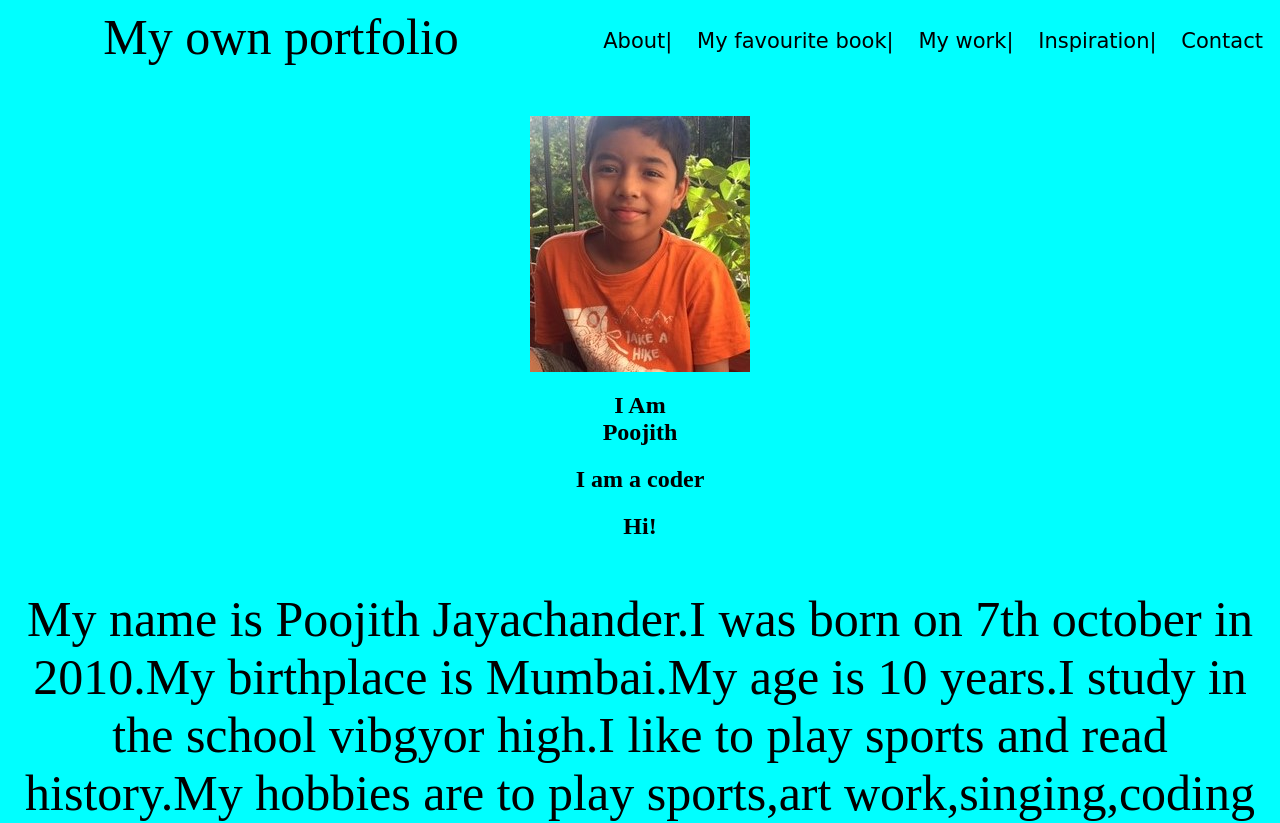
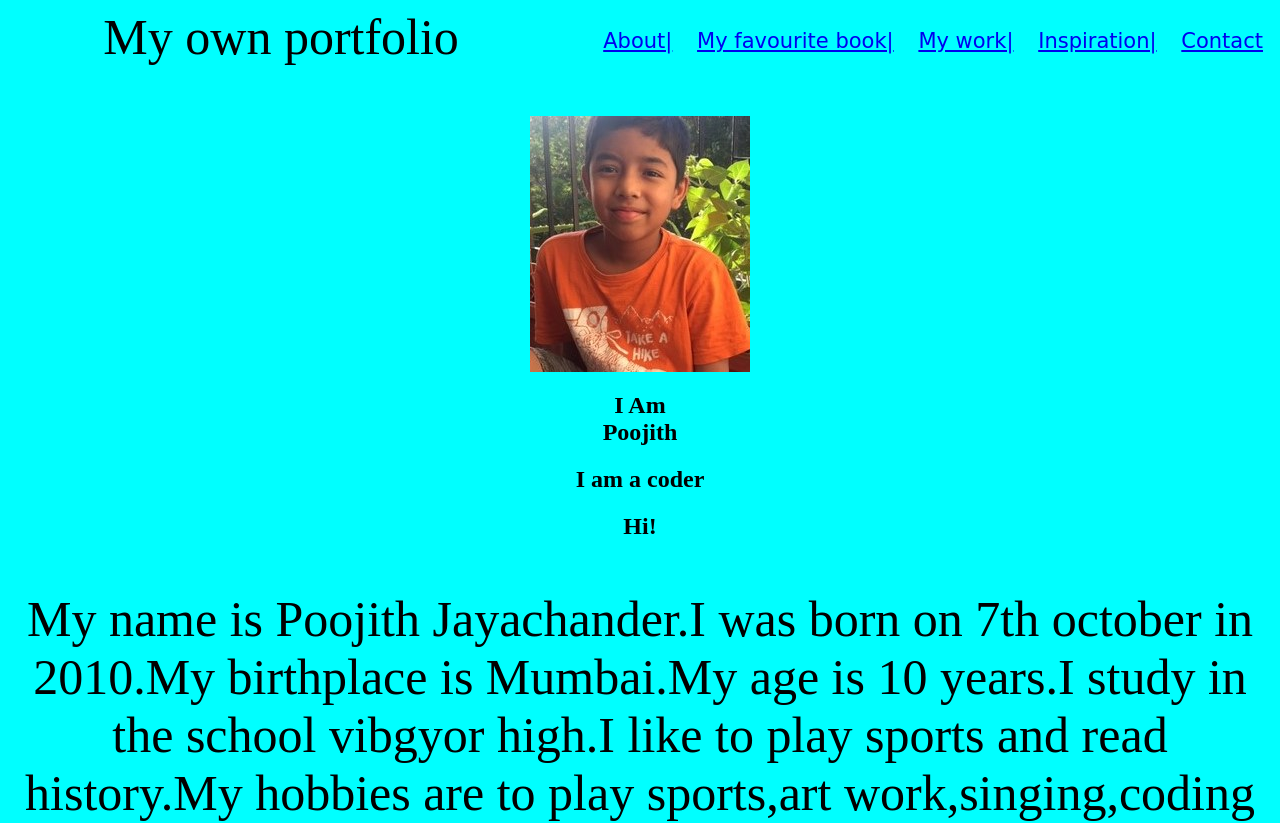
Before and after one commit to poojithdj/portfolio, a plain HTML site: page index.html in a window 1280 px wide. Shown: the top 823 px of the page. Drawn offline with Linux system fonts and the light colour scheme; a web font is replaced by a local one.

Commit message:
Add files via upload

```diff
--- a/index.html
+++ b/index.html
@@ -9,11 +9,11 @@
 
 <body>
     <ul class="menu">
-        <li class="link"><a href="#welcome"></a>About|</li>
-        <li class="link"><a href="#My favourite book"></a>My favourite book|</li>
-        <li class="link"><a href="#My work"></a>My work|</li>
-        <li class="link"><a href="#Inspiration"></a>Inspiration|</li>
-        <li class="link"><a href="#Contact"></a>Contact</li>
+        <li class="link"><a href="#welcome">About|</a></li>
+        <li class="link"><a href="#My favourite book">My favourite book|</a></li>
+        <li class="link"><a href="#My work">My work|</a></li>
+        <li class="link"><a href="#Inspiration">Inspiration|</a></li>
+        <li class="link"><a href="#Contact">Contact</a></li>
     </ul>
 
     <p id=title>My own portfolio</p>
@@ -50,11 +50,11 @@
     <section id="Inspiration">
         <h1>Inspiration</h1>
         <div class="line"></div>
-            <2>My inspiration is my Dad because he is reallly hardworking and intelligent. he is there whenever I need him. he has taken care of me for over a decade,without him I would not be able to go to school or I wound not be able to do coding also. he is also helping me make my dreams come true so slowly I am able to achieve my dreams.He is the best and I want to be intelligent and hardworking like him.That is why he is my inspiration.</2>
+        <h2>My inspiration is my Dad because he is reallly hardworking and intelligent. he is there whenever I need him. he has taken care of me for over a decade,without him I would not be able to go to school or I wound not be able to do coding also. he is also helping me make my dreams come true so slowly I am able to achieve my dreams.He is the best and I want to be intelligent and hardworking like him.That is why he is my inspiration.</h2>
     </section>
 
     <section id="Contact">
-        poojith.dj@gmail.com
+        <h2>poojith.dj@gmail.com</h2>
     </section>
 </body>
 
```
Lines whose indentation alone changed are shown as unchanged.
